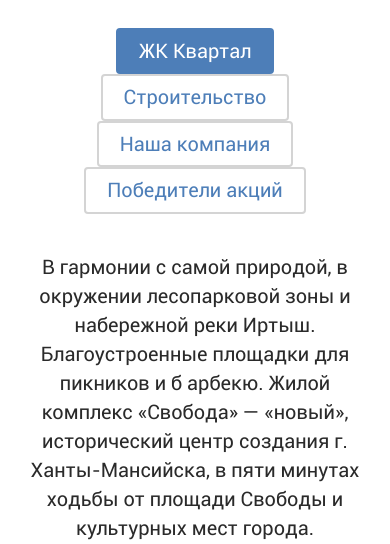
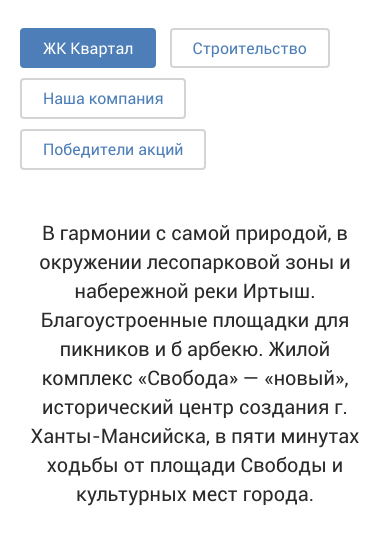
Before and after one commit to extra0/New-Kvartal, a plain HTML site: page photo.html in a window 390 px wide. Shown: the part 300-844 px from the top of the page. Drawn offline with Linux system fonts and the light colour scheme.

Commit message:
адаптив фото

```diff
--- a/css/dev/media.less
+++ b/css/dev/media.less
@@ -298,6 +298,17 @@
 			display: block;
 			max-width: 280px;
 			margin: 0 auto 20px auto;
+		}
+	}
+	.photo {
+		&__item {
+			margin: 0 0 10px 0;
+		}
+		&__link {
+			font-size: 16px;
+		}
+		&__list-type {
+			text-align: left;
 		}
 	}
 }
```
Also changed, not shown: css/styles.css.
